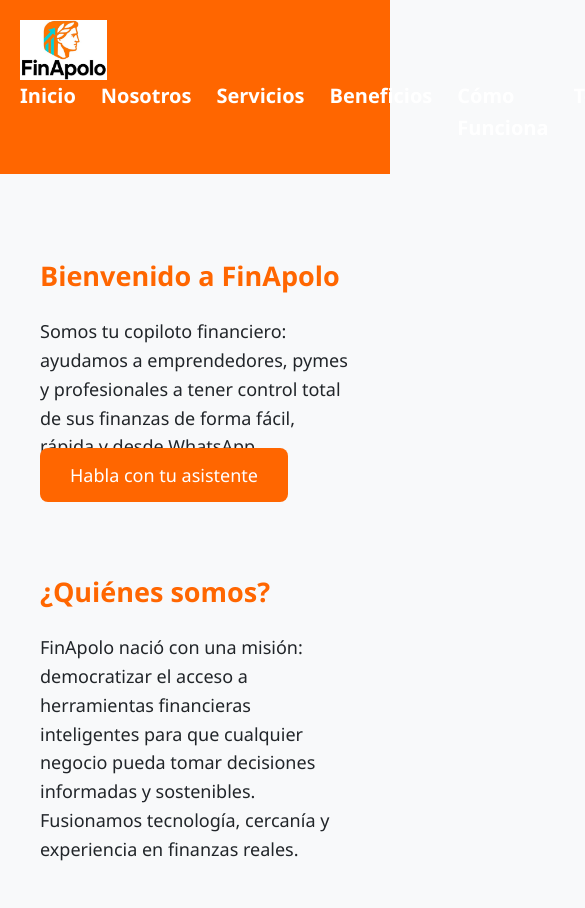
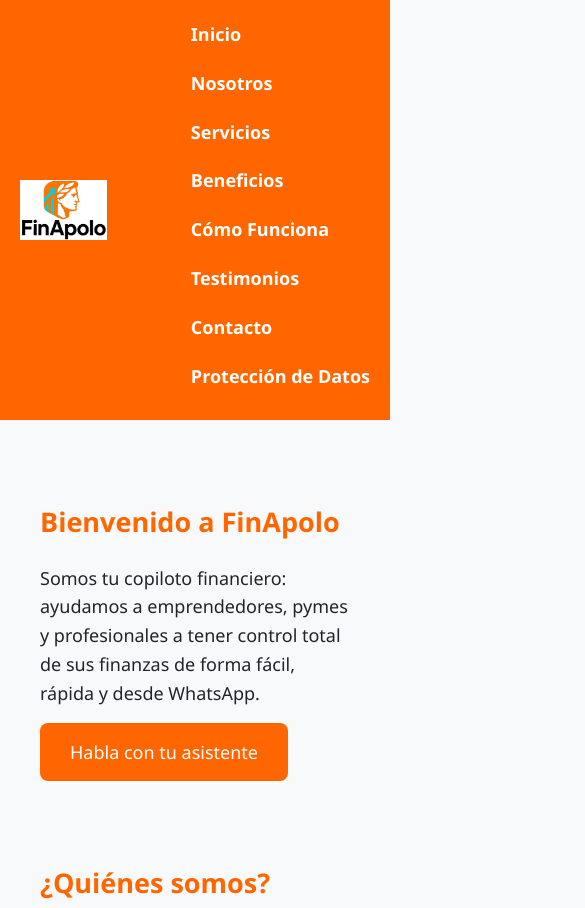
Before and after one commit to FINAPOLO/finapolo-landing, a plain HTML site: page index.html in a window 390 px wide. Shown: the top 908 px of the page, 585 px wide, since content can reach past the window. Drawn offline with Linux system fonts and the light colour scheme.

Commit message:
Update index.html

```diff
--- a/index.html
+++ b/index.html
@@ -1,8 +1,10 @@
+
 <!DOCTYPE html>
 <html lang="es">
 <head>
   <meta charset="UTF-8" />
   <meta name="viewport" content="width=device-width, initial-scale=1.0" />
+  <meta name="description" content="FinApolo: tu copiloto financiero. Organiza tus finanzas personales y de negocio fácilmente por WhatsApp." />
   <title>FinApolo | Tu copiloto financiero</title>
   <link rel="stylesheet" href="styles.css" />
   <style>
@@ -38,6 +40,7 @@
       list-style: none;
       display: flex;
       gap: 25px;
+      flex-wrap: wrap;
     }
 
     nav ul li a {
@@ -53,6 +56,8 @@
 
     main {
       padding: 40px 20px;
+      max-width: 1200px;
+      margin: 0 auto;
     }
 
     section {
@@ -73,6 +78,8 @@
       font-size: 18px;
       cursor: pointer;
       text-decoration: none;
+      display: inline-block;
+      margin-top: 15px;
     }
 
     footer {
@@ -81,12 +88,24 @@
       color: white;
       padding: 20px;
     }
+
+    @media (max-width: 768px) {
+      nav ul {
+        flex-direction: column;
+        gap: 10px;
+        align-items: flex-start;
+      }
+
+      nav ul li a {
+        font-size: 18px;
+      }
+    }
   </style>
 </head>
 <body>
   <header>
     <img src="logo.png" alt="Logo FinApolo" />
-    <nav>
+    <nav aria-label="Menú principal">
       <ul>
         <li><a href="#inicio">Inicio</a></li>
         <li><a href="#nosotros">Nosotros</a></li>
@@ -104,7 +123,7 @@
     <section id="inicio">
       <h1>Bienvenido a FinApolo</h1>
       <p>Somos tu copiloto financiero: ayudamos a emprendedores, pymes y profesionales a tener control total de sus finanzas de forma fácil, rápida y desde WhatsApp.</p>
-      <a class="btn" href="https://wa.me/573334309834" target="_blank">Habla con tu asistente</a>
+      <a class="btn" href="https://wa.me/573334309834" target="_blank" rel="noopener noreferrer">Habla con tu asistente</a>
     </section>
 
     <section id="nosotros">
@@ -125,24 +144,30 @@
 
     <section id="beneficios">
       <h2>Beneficios para tu negocio</h2>
-      <p>✔ Ahorra tiempo y dinero en procesos contables<br>✔ Visualiza tu salud financiera en tiempo real<br>✔ Toma decisiones con datos y sin estrés<br>✔ Sin necesidad de apps complejas o conocimientos técnicos</p>
+      <p>✔ Ahorra tiempo y dinero en procesos contables<br>
+         ✔ Visualiza tu salud financiera en tiempo real<br>
+         ✔ Toma decisiones con datos y sin estrés<br>
+         ✔ Sin necesidad de apps complejas o conocimientos técnicos</p>
     </section>
 
     <section id="como-funciona">
       <h2>¿Cómo funciona?</h2>
-      <p>1. Regístrate en WhatsApp<br>2. Empieza a registrar ingresos y gastos con mensajes simples<br>3. Recibe reportes, proyecciones y alertas financieras<br>4. Crece tu negocio con datos reales</p>
+      <p>1. Regístrate en WhatsApp<br>
+         2. Empieza a registrar ingresos y gastos con mensajes simples<br>
+         3. Recibe reportes, proyecciones y alertas financieras<br>
+         4. Crece tu negocio con datos reales</p>
     </section>
 
     <section id="testimonios">
       <h2>Lo que dicen nuestros usuarios</h2>
       <p>⭐ "Gracias a FinApolo logré entender mis gastos y crecer mi empresa un 30%" – Camila, emprendedora<br>
-      ⭐ "Ahora sé cuánto gano de verdad y tengo paz mental financiera" – Andrés, independiente</p>
+         ⭐ "Ahora sé cuánto gano de verdad y tengo paz mental financiera" – Andrés, independiente</p>
     </section>
 
     <section id="contacto">
       <h2>Contacto</h2>
       <p>📩 Escríbenos a: <a href="mailto:info@finapolo.com">info@finapolo.com</a><br>
-      💬 WhatsApp: <a href="https://wa.me/573334309834" target="_blank">+57 333 430 9834</a></p>
+         💬 WhatsApp: <a href="https://wa.me/573334309834" target="_blank" rel="noopener noreferrer">+57 333 430 9834</a></p>
     </section>
 
     <section id="proteccion">
```
